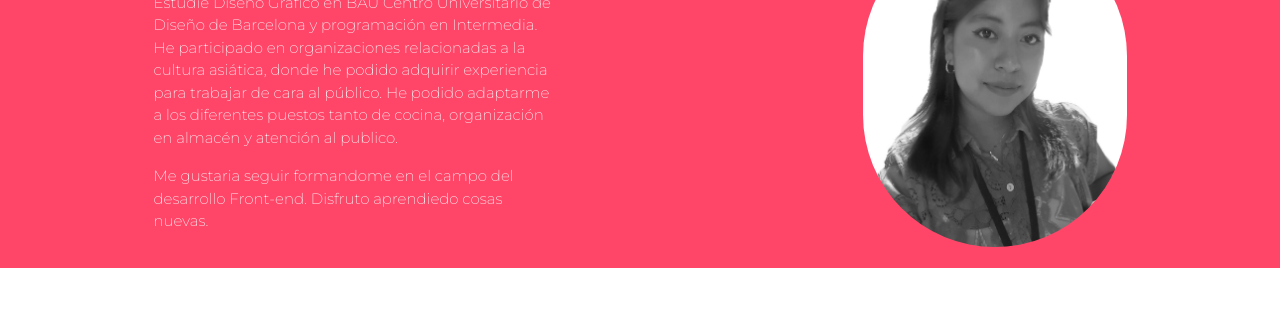
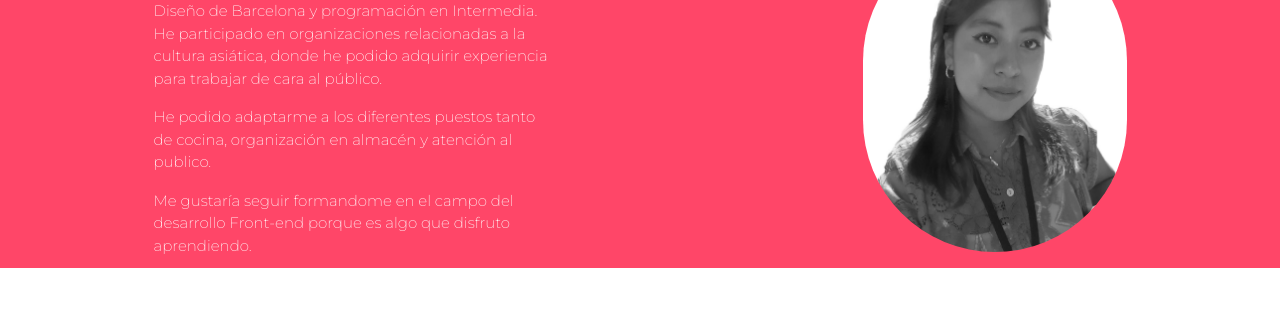
Before and after one commit to Evelyn0314/CV-Evelyn, a plain HTML site: page sobremi.html in a window 1280 px wide. Shown: the part 195-513 px from the top of the page. Drawn offline with nearby package versions, Linux system fonts and the light colour scheme.

Commit message:
Update sobremi.html

```diff
--- a/sobremi.html
+++ b/sobremi.html
@@ -37,12 +37,12 @@
                     He participado en organizaciones
                     relacionadas a la cultura asiática, donde he
                     podido adquirir experiencia para trabajar
-                    de cara al público.
-                    He podido adaptarme a los diferentes
+                    de cara al público.</p>
+                   <p>He podido adaptarme a los diferentes
                     puestos tanto de cocina, organización en
                     almacén y atención al publico.</p>
-                   <p> Me gustaria seguir formandome en el campo del desarrollo Front-end.
-                    Disfruto aprendiedo cosas nuevas.</p>
+                   <p>Me gustaría seguir formandome en el campo del desarrollo Front-end porque es algo que disfruto aprendiendo.</p>
+
                 </article>
                 <figure class="foto-perfil">
                     <img src="img\foto-perfil.jpg" alt="foto-perfil" width="250">
```
